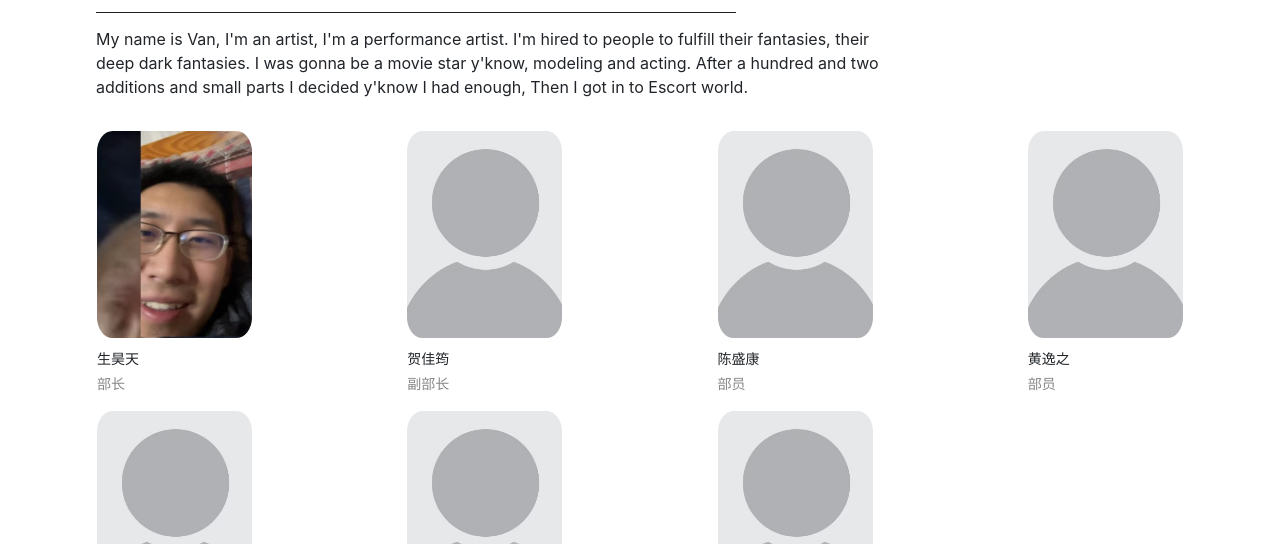
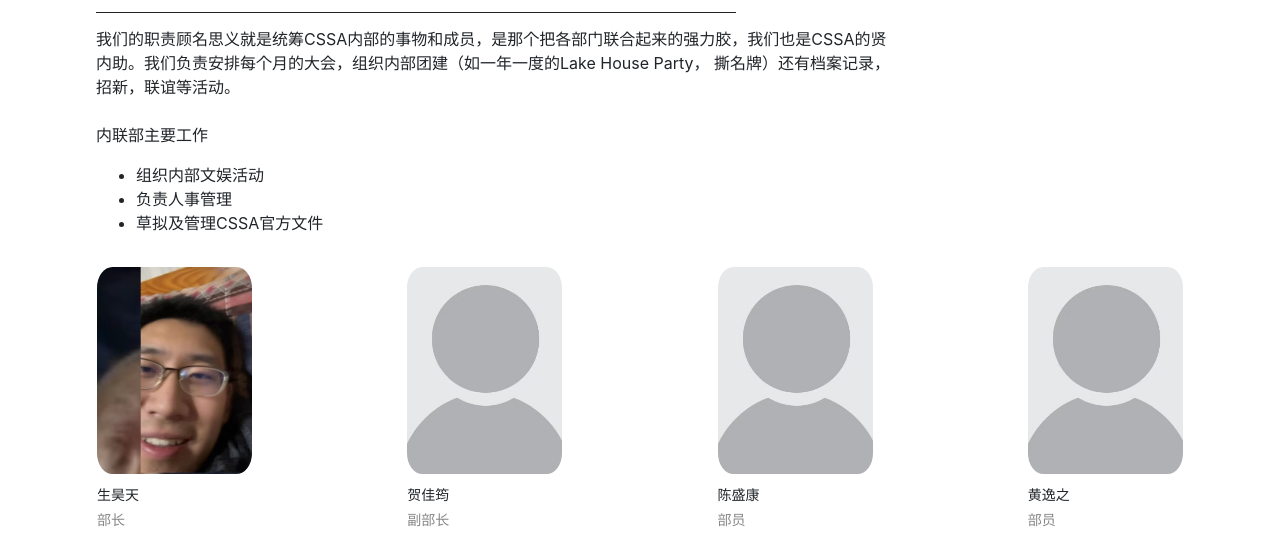
Before and after one commit to ruiyi-gao/GTCSSAWebsite, a plain HTML site: page public/NeiLianBu.html in a window 1280 px wide. Shown: the part 187-731 px from the top of the page. Drawn offline with nearby package versions, Linux system fonts and the light colour scheme; files that its build step writes are made by us from their sources.

Commit message:
updated NeiLianBu description

```diff
--- a/public/NeiLianBu.html
+++ b/public/NeiLianBu.html
@@ -53,9 +53,14 @@
     <h1 class="depart_title">内联部</h1>
     <div class="depart_intro_container">
         <p class="depart_intro">
-            My name is Van, I'm an artist, I'm a performance artist. I'm hired to people to fulfill their fantasies,
-            their deep dark fantasies. I was gonna be a movie star y'know, modeling and acting. After a hundred and
-            two additions and small parts I decided y'know I had enough, Then I got in to Escort world.
+          我们的职责顾名思义就是统筹CSSA内部的事物和成员，是那个把各部门联合起来的强力胶，我们也是CSSA的贤内助。我们负责安排每个月的大会，组织内部团建（如一年一度的Lake House Party， 撕名牌）还有档案记录，招新，联谊等活动。
+          <br><br>
+          内联部主要工作
+          <ul>
+            <li>组织内部文娱活动</li>
+            <li>负责人事管理</li>
+            <li>草拟及管理CSSA官方文件</li>
+          </ul>
         </p>
     </div>
 
```
